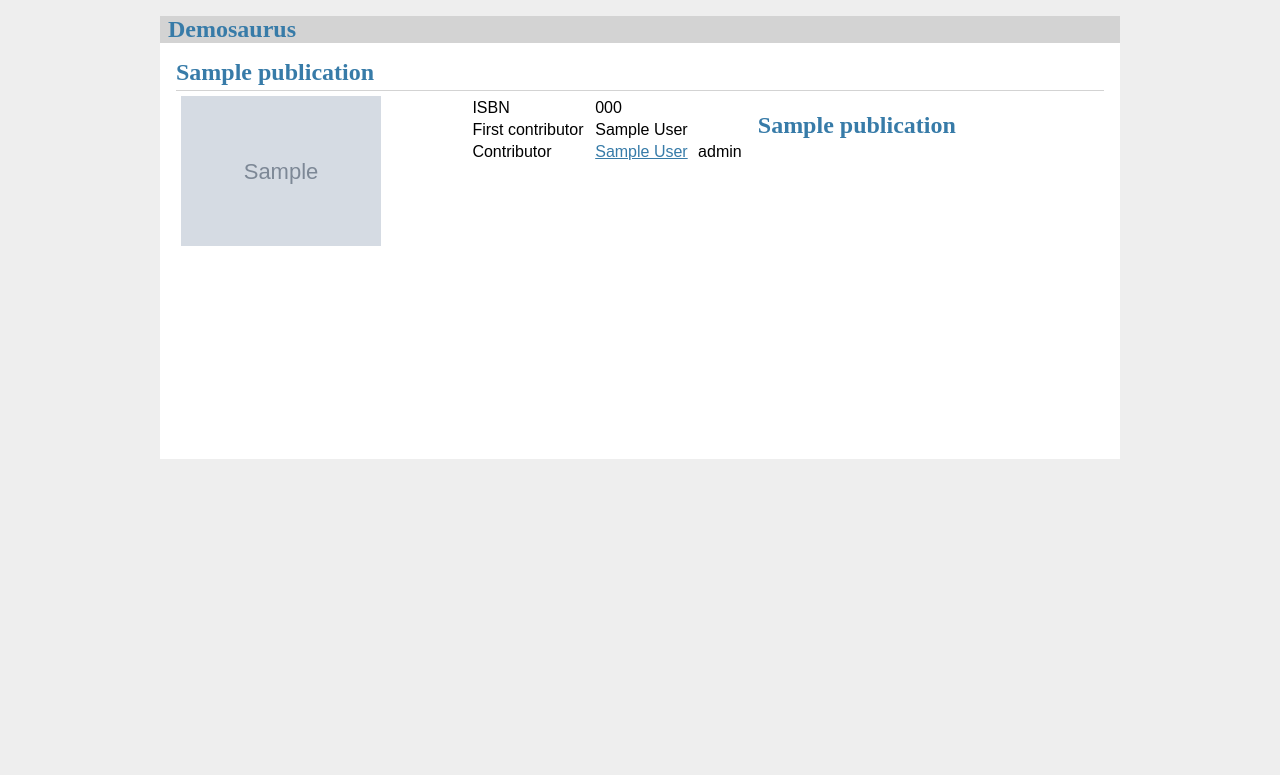
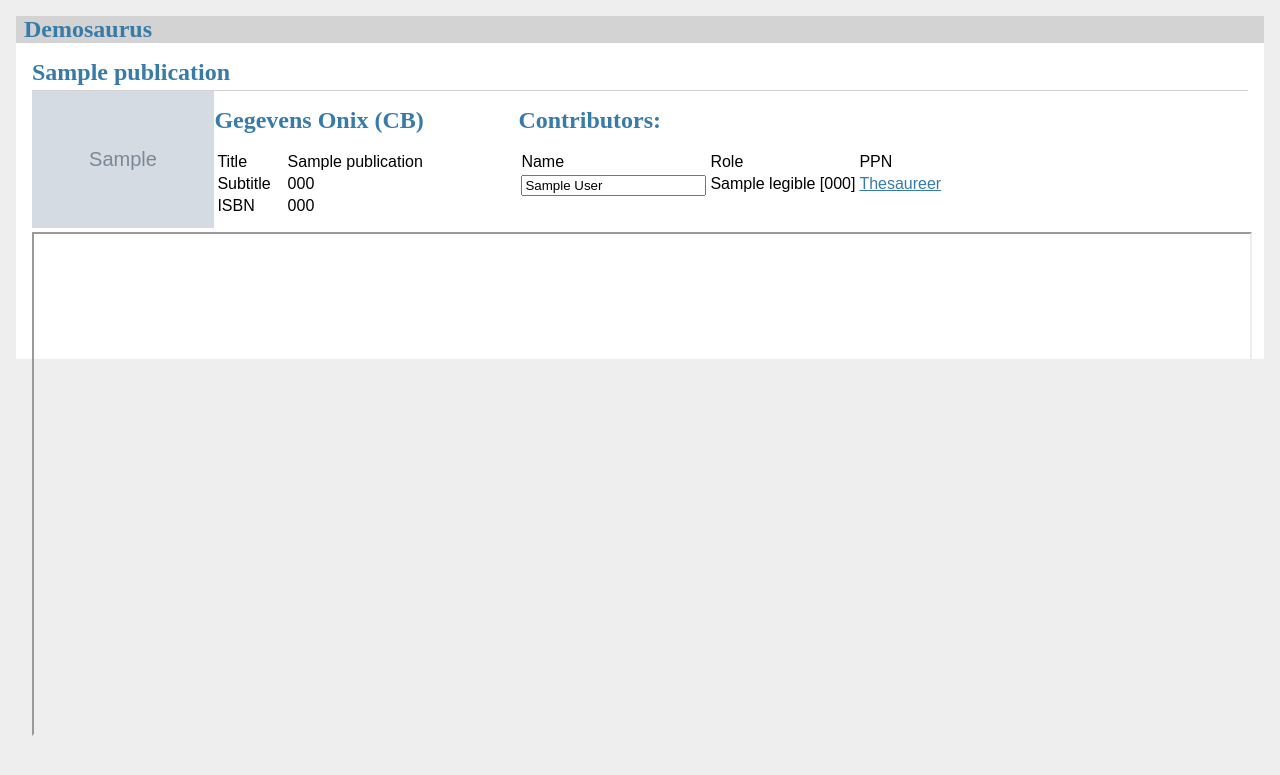
Before and after one commit to KBNLresearch/Demosaurus, a Python web app: template demosaurus-webapp/demosaurus/templates/publication/view.html in a window 1280 px wide. Shown: the top 775 px of the page. Run offline with Jinja, Linux system fonts and the light colour scheme; the template is opened without the code that fills it: most values are stand-ins (such as "Sample title", 1, 10 or a date in 2020); grey boxes marked "Sample" are stand-in pictures.

Commit message:
First presentable sketch version of the demo

```diff
--- a/demosaurus-webapp/demosaurus/__init__.py
+++ b/demosaurus-webapp/demosaurus/__init__.py
@@ -37,4 +37,10 @@ def create_app(test_config=None):
     app.register_blueprint(publication.bp)
     app.add_url_rule('/', endpoint='overview')
 
+    from . import link_thesaurus
+    app.register_blueprint(link_thesaurus.bp)
+
+    from . import contributor
+    app.register_blueprint(contributor.bp)
+
     return app
--- a/demosaurus-webapp/demosaurus/db.py
+++ b/demosaurus-webapp/demosaurus/db.py
@@ -8,8 +8,8 @@ from flask.cli import with_appcontext
 def get_db():
     if 'db' not in g:
             g.db = sqlite3.connect(
-                current_app.config['DATABASE']
-            #    detect_types=sqlite3.PARSE_DECLTYPES
+                current_app.config['DATABASE'],
+                detect_types=sqlite3.PARSE_DECLTYPES
             )
             g.db.row_factory = sqlite3.Row
     return g.db
--- a/demosaurus-webapp/demosaurus/static/style.css
+++ b/demosaurus-webapp/demosaurus/static/style.css
@@ -1,6 +1,8 @@
 html { font-family: sans-serif; background: #eee; padding: 1rem; }
-body { max-width: 960px; margin: 0 auto; background: white; }
+body { max-width: 1500px; margin: 0 auto; background: white; }
 h1 { font-family: serif; color: #377ba8; margin: 1rem 0; }
+table {padding: 5;}
+td, th {vertical-align:top;}
 a { color: #377ba8; }
 hr { border: none; border-top: 1px solid lightgray; }
 nav { background: lightgray; display: flex; align-items: center; padding: 0 0.5rem; }
@@ -8,15 +10,11 @@ nav h1 { flex: auto; margin: 0; }
 nav h1 a { text-decoration: none; padding: 0.25rem 0.5rem; }
 nav ul  { display: flex; list-style: none; margin: 0; padding: 0; }
 nav ul li a, nav ul li span, header .action { display: block; padding: 0.5rem; }
-.content { padding: 0 1rem 1rem; height: 400px;}
+section {clear: both;}
+.content { padding: 0 1rem 1rem; height: 300px;}
 .content > header { border-bottom: 1px solid lightgray; display: flex; align-items: flex-end; }
 .content > header h1 { flex: auto; margin: 1rem 0 0.25rem 0; }
 .flash { margin: 1em 0; padding: 1em; background: #cae6f6; border: 1px solid #377ba8; }
-.post > header { display: flex; align-items: flex-end; font-size: 0.85em; }
-.post > header > div:first-of-type { flex: auto; }
-.post > header h1 { font-size: 1.5em; margin-bottom: 0; }
-.post .about { color: slategray; font-style: italic; }
-.post .body { white-space: pre-line; }
 .content:last-child { margin-bottom: 0; }
 .content form { margin: 1em 0; display: flex; flex-direction: column; }
 .content label { font-weight: bold; margin-bottom: 0.5em; }
@@ -27,5 +25,7 @@ nav ul li a, nav ul li span, header .action { display: block; padding: 0.5rem; }
   width: 30%;
   padding: 5px;
 }
+.TFtable tr:nth-child(odd){background: #b8d1f3;}
+.TFtable tr:nth-child(even){background: #dae5f4;}
 input.danger { color: #cc2f2e; }
 input[type=submit] { align-self: start; min-width: 10em; }
--- a/demosaurus-webapp/demosaurus/templates/base.html
+++ b/demosaurus-webapp/demosaurus/templates/base.html
@@ -1,5 +1,5 @@
 <!doctype html>
-<title>{% block title %}{% endblock %} - Flaskr</title>
+<title>{% block title %}{% endblock %} - Demosaurus</title>
 <link rel="stylesheet" href="{{ url_for('static', filename='style.css') }}">
 <nav>
   <h1>Demosaurus</h1>
--- a/demosaurus-webapp/demosaurus/templates/publication/overview.html
+++ b/demosaurus-webapp/demosaurus/templates/publication/overview.html
@@ -11,7 +11,7 @@
       <header>
         <div>
           <h1>{{ publication['hoofdTitel_title'] }}</h1>
-          <div class="about"> Lijstje van auteurs </div>
+          <div class="about"> {{publication['display_name'] }}</div>
         </div>
           <a class="action" href="{{ url_for('publication.view', id=publication['isbn']) }}">Thesaureer</a>
 
--- /dev/null
+++ b/demosaurus-webapp/demosaurus/templates/publication/partials/cover-block.html
@@ -0,0 +1,2 @@
+<img src={{'/static/'+publication['cover_front']}} alt="Front cover" width="100%" max-width="200" max-height="200">
+<!-- todo: make into slideshow with other covers, maybe titlepage, option to enlarge image, etc. -->
--- /dev/null
+++ b/demosaurus-webapp/demosaurus/templates/publication/partials/onix-block.html
@@ -0,0 +1,17 @@
+<h1> Gegevens Onix (CB)</h1>
+<table width="80%" >
+  <tr>
+    <td>Title</td>
+    <td>{{ publication['hoofdTitel_title']}} </td>
+    </tr>
+  <tr>
+    <td>Subtitle</td>
+    <td>{{ publication['hoofdTitel_subtitle']}} </td>
+    </tr>
+
+
+  <tr>
+  	<td>ISBN</td>
+  	<td>{{ publication['isbn']}} </td>
+  	</tr>
+    </table>
--- /dev/null
+++ b/demosaurus-webapp/demosaurus/templates/publication/partials/status-block.html
@@ -0,0 +1,19 @@
+<table>
+  <tr>
+    <td> Name </td>
+    <td> Role </td>
+    <td> PPN </td>
+
+  </tr>
+
+  	{% for contributor in contributors %}
+	<tr>
+  	<td class='tdinput'><input name='aut_name' type="text" value="{{contributor['display_name']}}"></td>
+  	<td>{{contributor['legible']}} [{{contributor['ggc_code']}}]</td>
+  	<td><a class="action" href="{{ url_for('link_thesaurus.thesaureer', authorshipID=contributor['authorshipID'])}}" target="thesaureerframe"> Thesaureer </a></td>
+
+  	</tr>
+
+  	{% endfor %}
+
+</table>
--- a/demosaurus-webapp/demosaurus/templates/publication/view.html
+++ b/demosaurus-webapp/demosaurus/templates/publication/view.html
@@ -1,44 +1,31 @@
 {% extends 'base.html' %}
 
 {% block header %}
-  <h1>{% block title %}{{publication['hoofdTitel_title']}}{% endblock %}</h1>
+<h1>{% block title %}{{publication['hoofdTitel_title']}}{% endblock %}</h1>
 {% endblock %}
 
 {% block content %}
 
- <div class="column">
-     <img src={{'/static/'+publication['cover_front']}} alt="Front cover" width="200">
-  </div>
+<div style="width:15%;float:left">
+  {% include "publication/partials/cover-block.html"%}
 
-  <div class="column">
-  	<table style="width:100%">
-  <tr>
-  	<td>ISBN</td>
-  	<td>{{ publication['isbn']}} </td>
-  	</tr>
-
-  <tr>
-  	<td>First contributor</td>
-  	<td>{{ publication['contributor_1_displayname']}} </td>
-  	</tr>
-
-  	{% for contributor in contributors %}
-	<tr>
-  	<td>Contributor</td>
-
-  	<td><a class="action" href="{{ url_for('publication.view', id=publication['isbn']) }}"> {{ publication['contributor_1_displayname']}} </a></td>
-  	  	<td>{{ publication['contributor_1_role']}} </td>
-  	</tr>
-
-  	{% endfor %}
-
-</table>
-  	  </div>
-
-  	  <div class="column">
-
-  	  	<h1>{{publication['hoofdTitel_title']}}</h1>
-  	  </div>
+</div>
+<div style="width:25%;float:left">
+  {% include "publication/partials/onix-block.html"%}
+</div>
 
 
+<div style="width:60%;float:left">
+
+  <h1> Contributors:</h1>
+  {% include "publication/partials/status-block.html"%}
+
+</div>
+
+<iframe name= "thesaureerframe" src="" width="100%" height="500" scrolling="yes">
+
+Hier staat een iframe
+
+</iframe>
+
 {% endblock %}
```
Also changed, not shown: demosaurus-webapp/demosaurus/contributor.py (added, +30 -0 lines), demosaurus-webapp/demosaurus/link_thesaurus.py (added, +42 -0 lines), demosaurus-webapp/demosaurus/publication.py (+19 -11 lines), demosaurus-webapp/demosaurus/schema.sql (+7 -6 lines), demosaurus-webapp/demosaurus/templates/contributor/authorpage.html (added, +19 -0 lines), demosaurus-webapp/demosaurus/templates/link_thesaurus/authorlist.html (added, +19 -0 lines).
